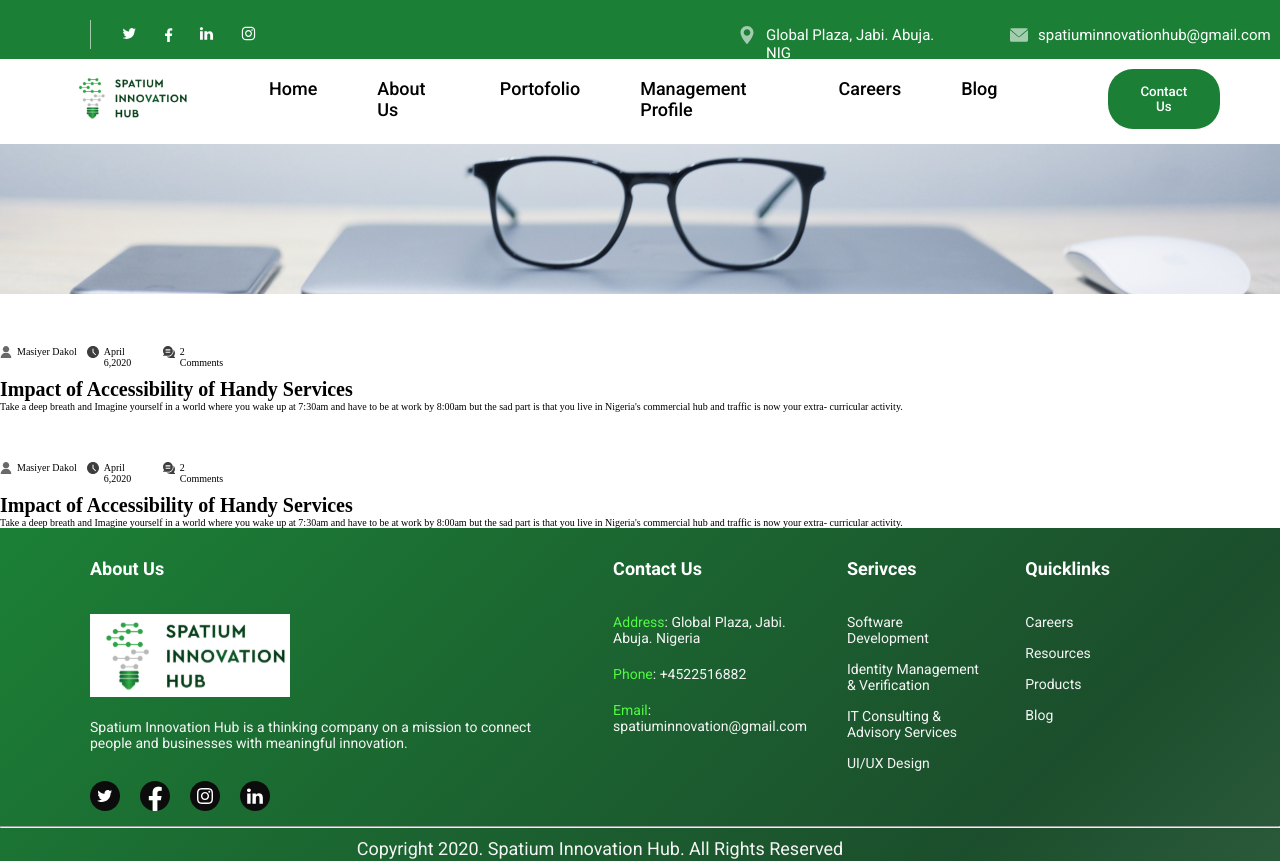
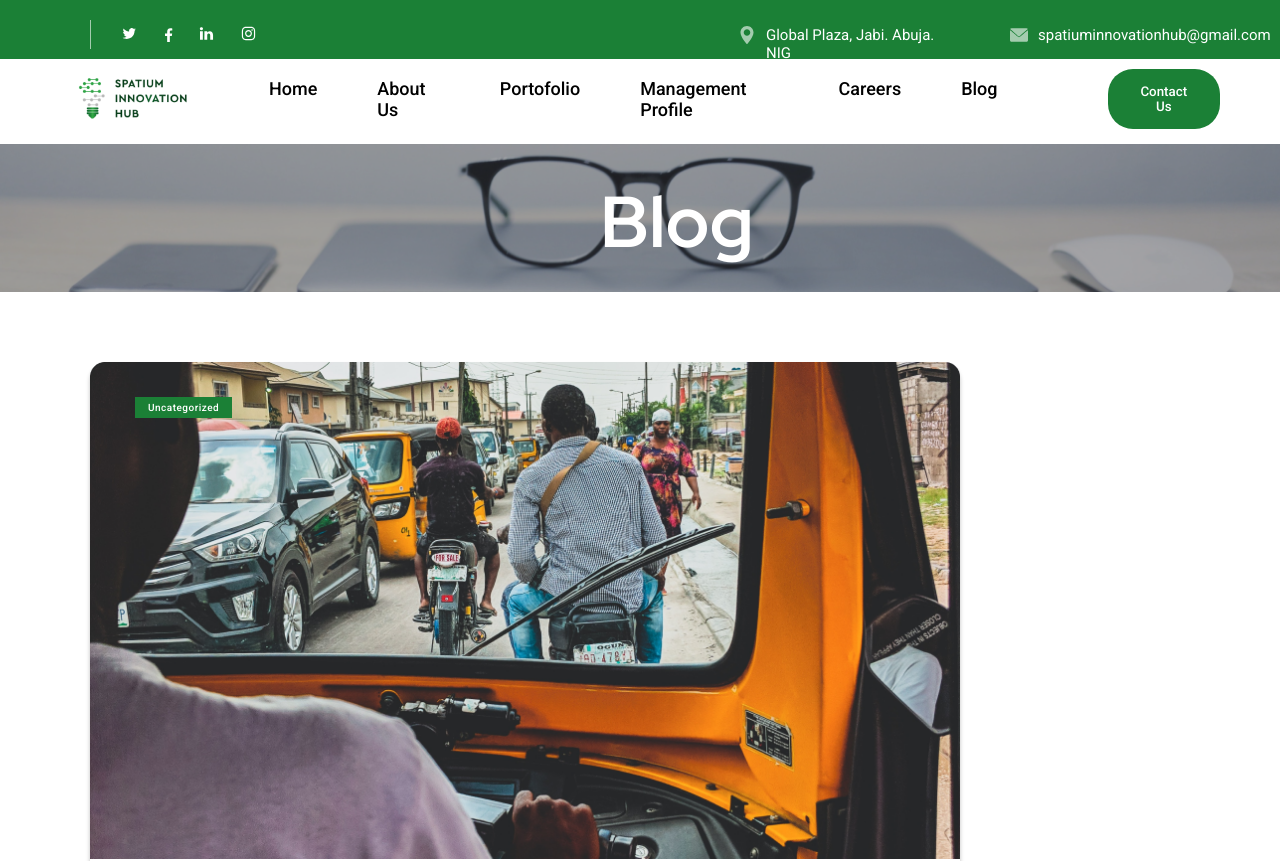
Before and after one commit to talidag/spatium-innovation-hub, a React (Vite) app in the folder vite-project/: page /blog in a window 1280 px wide. Shown: the top 861 px of the page. Built offline with nearby package versions, Linux system fonts and the light colour scheme.

Commit message:
feat: finished the Blog component

```diff
--- a/vite-project/src/App.jsx
+++ b/vite-project/src/App.jsx
@@ -16,7 +16,7 @@ const App = () => {
       <BrowserRouter>
         <Routes>
           <Route path="/home" element={<Home />}></Route>
-          <Route path="/about-us" element={<AboutUs />}></Route>
+          <Route path="/about" element={<AboutUs />}></Route>
           <Route path="/blog/" element={<Blog />}></Route>
           <Route path="/blog/:id" element={<Blog />}></Route>
         </Routes>
--- a/vite-project/src/components/atoms/NavEl/NavEl.jsx
+++ b/vite-project/src/components/atoms/NavEl/NavEl.jsx
@@ -3,7 +3,7 @@ import "./NavEl.scss";
 const NavEl = ({ link }) => {
   return (
     <li>
-      <a href={link.toLowerCase()}>{link}</a>
+      <a href={link === "About Us" ? "about" : link.toLowerCase()}>{link}</a>
     </li>
   );
 };
--- a/vite-project/src/pages/Blog/Blog.jsx
+++ b/vite-project/src/pages/Blog/Blog.jsx
@@ -16,7 +16,7 @@ const Blog = () => {
       date: "April 6,2020",
       comments: "2 Comments",
       title: "Impact of Accessibility of Handy Services",
-      desciption:
+      description:
         "Take a deep breath and Imagine yourself in a world where you wake up at 7:30am and have to be at work by 8:00am but the sad part is that you live in Nigeria's commercial hub and traffic is now your extra- curricular activity.",
     },
     {
@@ -27,37 +27,56 @@ const Blog = () => {
       date: "April 6,2020",
       comments: "2 Comments",
       title: "Impact of Accessibility of Handy Services",
-      desciption:
+      description:
         "Take a deep breath and Imagine yourself in a world where you wake up at 7:30am and have to be at work by 8:00am but the sad part is that you live in Nigeria's commercial hub and traffic is now your extra- curricular activity.",
     },
   ];
   return (
-    <div>
+    <section className="blog__section">
+      <div className="blog__title">
         <img src={glasses} alt="" />
+        <h1>Blog</h1>
+      </div>
       <div className="blogs__container">
-        {blogs.map((blog) => (
-          <div className="blog">
+        {blogs.map((blog) => {
+          const {
+            id,
+            image,
+            type,
+            author,
+            date,
+            comments,
+            title,
+            description,
+          } = blog;
+          return (
+            <div className="blog" key={id}>
+              <div className="blog__type">{type}</div>
+              <img src={image} alt="" />
+              <div className="blog__text">
                 <div className="blog__info">
                   <div className="blog__info__container">
                     <img src={man} alt="" />
-                <p>{blog.author}</p>
+                    <p>{author}</p>
                   </div>
                   <div className="blog__info__container">
                     <img src={clock} alt="" />
-                <p>{blog.date}</p>
+                    <p>{date}</p>
                   </div>
 
                   <div className="blog__info__container">
                     <img src={comment} alt="" />
-                <p>{blog.comments}</p>
+                    <p>{comments}</p>
                   </div>
                 </div>
-            <h1>{blog.title}</h1>
-            <p>{blog.desciption}</p>
-          </div>
-        ))}
+                <h1>{title}</h1>
+                <p>{description}</p>
               </div>
             </div>
+          );
+        })}
+      </div>
+    </section>
   );
 };
 
--- a/vite-project/src/pages/Blog/Blog.scss
+++ b/vite-project/src/pages/Blog/Blog.scss
@@ -1,15 +1,95 @@
-.blog__info {
+@import "../../scss/foundation/variables";
+
+.blog {
+    border-radius: 1.5rem;
+    box-shadow: 0px 4px 4px 0px rgba(0, 0, 0, 0.25);
+    width: fit-content;
+    max-width: 87rem;
+    margin-bottom: 7rem;
+    font-family: $roboto;
     display: flex;
-    gap: 1rem;
-    padding-top: 5rem;
-    padding-bottom: 2rem;
+    flex-direction: column;
+    gap: 2rem;
+    position: relative;
 
-    // & p {
-    //     padding-left: 0.5rem;
-    // }
+    &__type {
+        position: absolute;
+        top: 3.5rem;
+        left: 4.5rem;
+        background-color: #1B8036;
+        padding: 0.5rem 1.3rem;
+        color: $white;
+        font-weight: 500;
+        letter-spacing: 0.49px;
+    }
 
-    &__container {
+
+    &__title::before {
+        content: "";
+        position: absolute;
+        top: 0;
+        left: 0;
+        width: 100%;
+        height: 100%;
+        background: rgba(53, 52, 52, 0.42);
+        z-index: 1;
+    }
+
+    &__title {
+        position: relative;
+        font-family: $red-hat;
+        color: $white;
+        font-size: $hero-h;
+        position: relative;
+
+
+        & h1 {
+            position: absolute;
+            top: 3rem;
+            left: 60rem;
+            z-index: 2;
+        }
+
+        & img {
+            display: block;
+            max-width: 1351px;
+
+        }
+    }
+
+    &__info {
         display: flex;
-        gap: 0.5rem;
+        gap: 1rem;
+        padding-top: 2rem;
+        padding-bottom: 2rem;
+        font-size: $section-card-p;
+
+        &__container {
+            display: flex;
+            gap: 0.5rem;
+
+        }
+    }
+
+    &__text {
+        padding-left: 2rem;
+        padding-bottom: 5rem;
+
+        & h1 {
+            font-size: 3rem;
+            padding-bottom: 2rem;
+        }
+
+        & p {
+            font-size: $section-card-s;
+            color: #3D3D3D;
+            line-height: 3rem;
+        }
+
     }
 }
+
+.blogs__container {
+    padding-top: 7rem;
+    padding-left: 9rem;
+}
```
Lines whose indentation alone changed are shown as unchanged.
